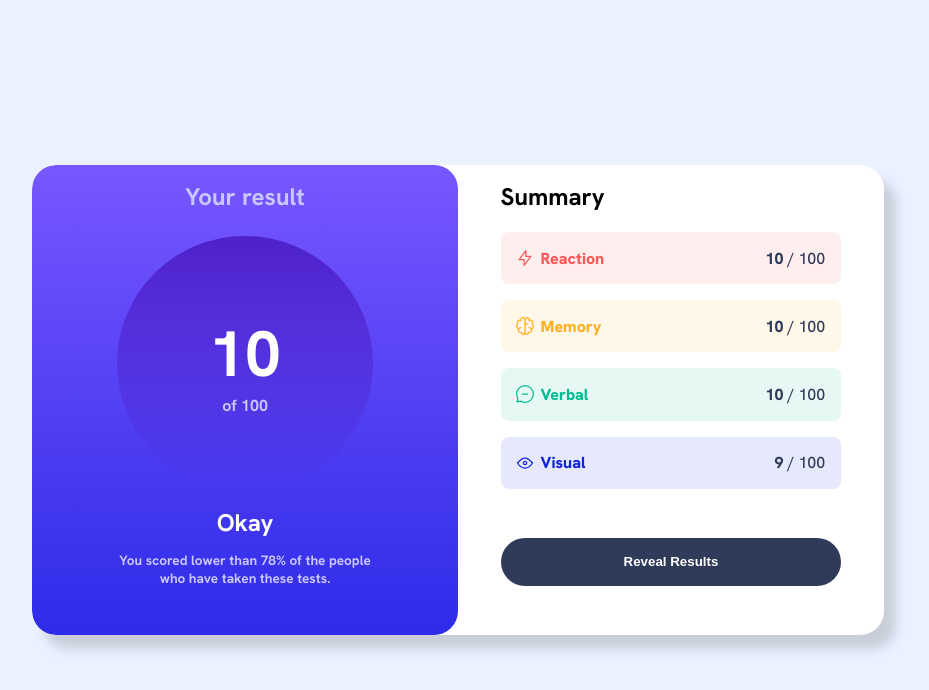
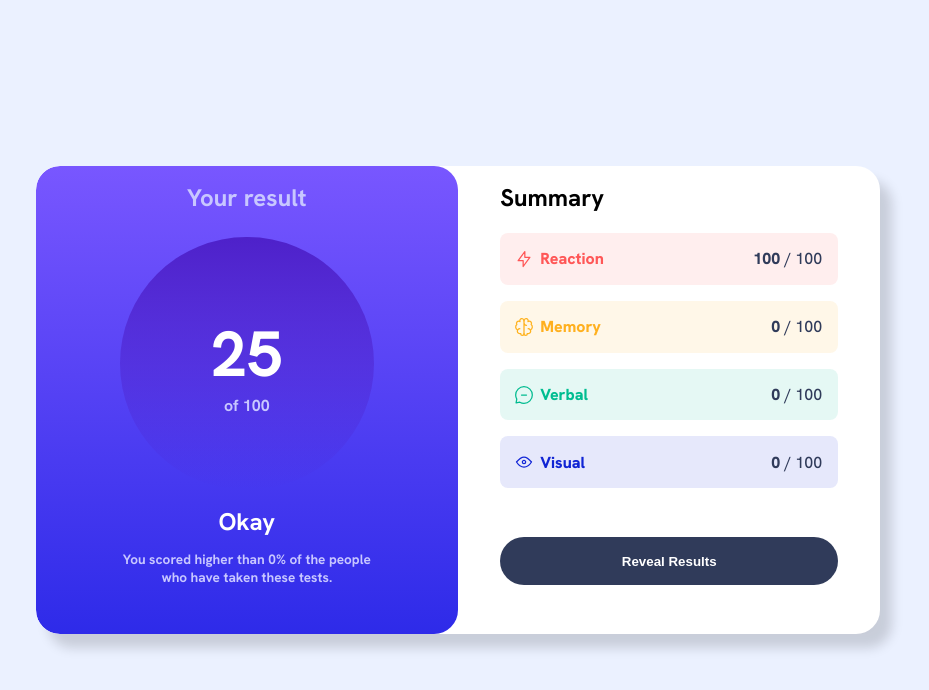
Before and after one commit to Michal-Skoula/fm-results-summary, a plain HTML site: page fm-results-summary/index.html in a window 1280 px wide. Both pictures are taken after a click on the button "Reveal Results". Shown: the whole page, without its empty margins (182-1111 px from the left). Drawn offline with Linux system fonts and the light colour scheme.

Commit message:
v4, finished javascript

```diff
--- a/fm-results-summary/index.html
+++ b/fm-results-summary/index.html
@@ -8,7 +8,6 @@
   <link rel="stylesheet" href="style.css">
   <script src="script.js"></script>
   <title>Frontend Mentor | Results summary component</title>
-
 </head>
 <body>
   <div class="container">
@@ -21,7 +20,7 @@
         </div>
       </div>
       <h4 class="js-score">...</h4>
-      <h5>You scored <span class="js-higher-lower">higher</span> than <span class="js-percentage">...</span>% of the people who have taken these tests.</h5>
+      <h5>You scored higher than <span class="js-percentage">...</span>% of the people who have taken these tests.</h5>
     </div>
     <div class="summary-container">
       <h2>Summary</h2>
--- a/fm-results-summary/script.js
+++ b/fm-results-summary/script.js
@@ -1,8 +1,8 @@
-let reactionResult = 10;
-let memoryResult = 10;
-let verbalResult = 10;
-let visualResult = 9;
-const averageScorePercent = 46; // calculated from original img would be 46%, but that doen't really make sense with higher numbers
+let reactionResult = 100;
+let memoryResult = 0;
+let verbalResult = 0;
+let visualResult = 0;
+const averageScorePercent = 46; // when calculated from original img it is 46%, not sure if that is how the system works though
 
 function getResult() {
   const reactionArea = document.querySelector('.js-reaction');
@@ -12,7 +12,6 @@ function getResult() {
   const resultArea = document.querySelector('.js-result');
   const scoreArea = document.querySelector('.js-score');
   const percentageArea = document.querySelector('.js-percentage');
-  const higherLowerArea = document.querySelector('.js-higher-lower');
   let finalResult = Math.round((reactionResult + memoryResult + verbalResult + visualResult) / 4);
 
   reactionArea.innerHTML = reactionResult;
@@ -29,12 +28,15 @@ function getResult() {
   else scoreArea.innerHTML = 'unknown';
 
   if(finalResult >= averageScorePercent) {
-    higherLowerArea.innerHTML = 'higher';
-    percentageArea.innerHTML = Math.round((finalResult / averageScorePercent) * 100) - 100;
+    if(Math.round((finalResult / averageScorePercent) * 100) - 100 >= 100){
+      percentageArea.innerHTML = 100;
+    }
+    else{
+      percentageArea.innerHTML = Math.round((finalResult / averageScorePercent) * 100) - 100;
+    }
   }
-  else if(finalResult < averageScorePercent) {
-    higherLowerArea.innerHTML = 'lower'
-    percentageArea.innerHTML = 100 - Math.round((finalResult / averageScorePercent) * 100);
+  else {
+    percentageArea.innerHTML = 0;
   }
 
 
```
